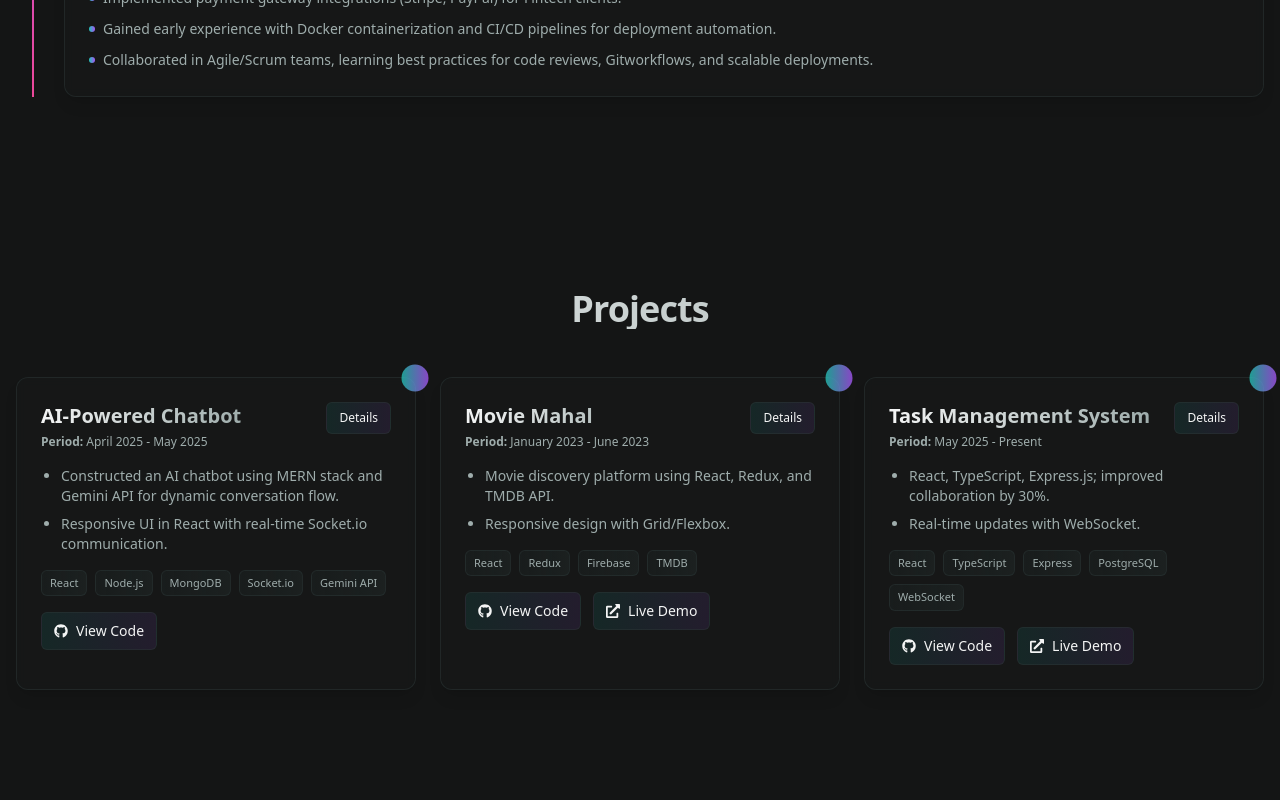
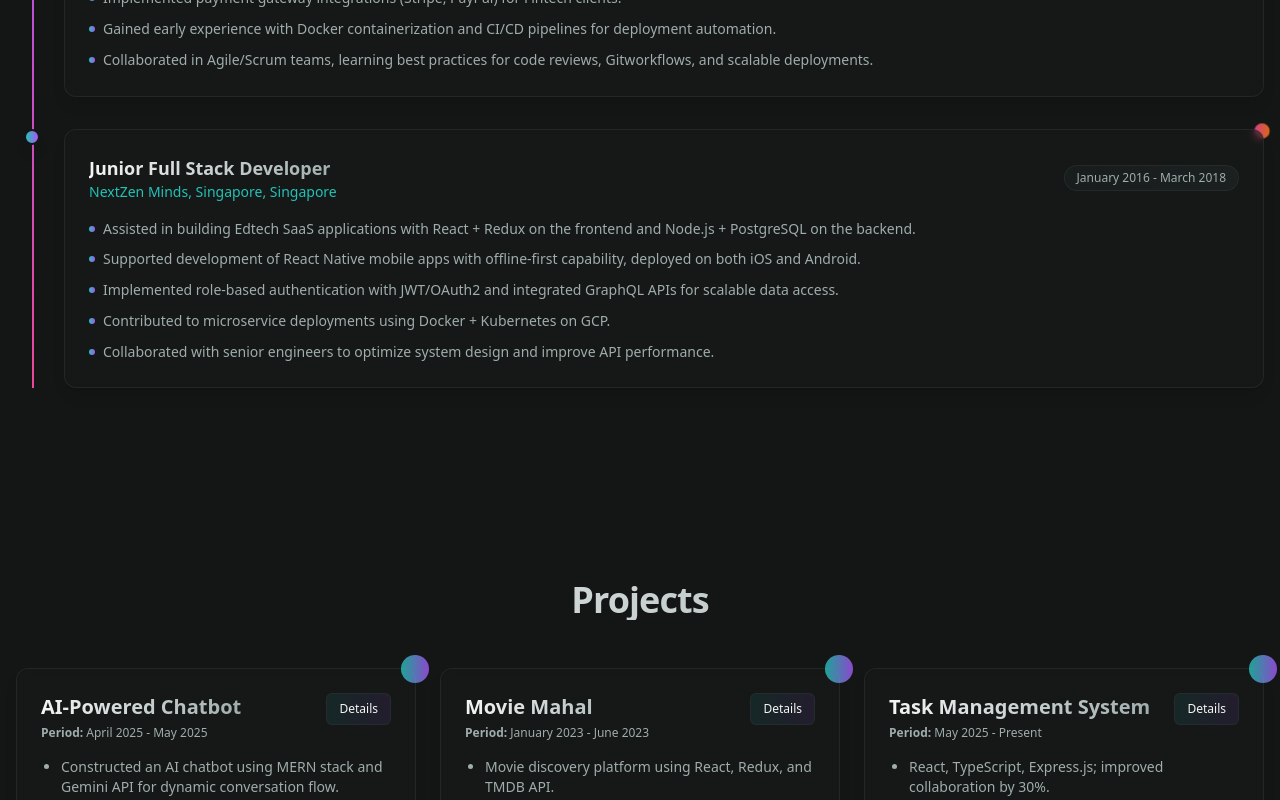
Before and after one commit to jasonlignestech-sudo/jasonrolls_portfolio, a React (Create React App) app: page / in a window 1280 px wide. Shown: the part 1680-2480 px from the top of the page. Built offline with nearby package versions, Linux system fonts and the light colour scheme.

Commit message:
change education and experience, resume pdf

```diff
--- a/src/data/education.js
+++ b/src/data/education.js
@@ -3,7 +3,7 @@ import nusLogo from '../Assets/nus-logo.png';
 export const education = [
   {
     degree: 'Bachelor of Science',
-    institution: 'National University of Singapore, Singpore City Singapore',
+    institution: 'National University of Singapore, Singpore, Singapore',
     period: 'August 2016 - May 2020',
     logo: nusLogo,
 
--- a/src/data/experience.js
+++ b/src/data/experience.js
@@ -35,4 +35,16 @@ export const experience = [
       "Collaborated in Agile/Scrum teams, learning best practices for code reviews, Gitworkflows, and scalable deployments."
     ],
   },
+  {
+    title: "Junior Full Stack Developer",
+    company: "NextZen Minds, Singapore, Singapore",
+    period: "January 2016 - March 2018",
+    bullets: [
+      "Assisted in building Edtech SaaS applications with React + Redux on the frontend and Node.js + PostgreSQL on the backend.",
+      "Supported development of React Native mobile apps with offline-first capability, deployed on both iOS and Android.",
+      "Implemented role-based authentication with JWT/OAuth2 and integrated GraphQL APIs for scalable data access.",
+      "Contributed to microservice deployments using Docker + Kubernetes on GCP.",
+      "Collaborated with senior engineers to optimize system design and improve API performance.",
+    ],
+  },
 ];
```
Also changed, not shown: 2 other files (tests, documents, lock files or other folders).
